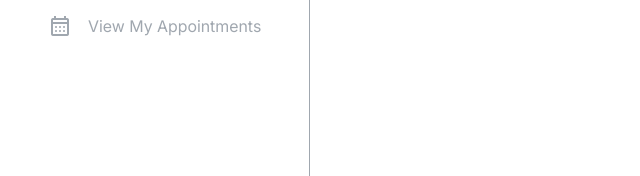
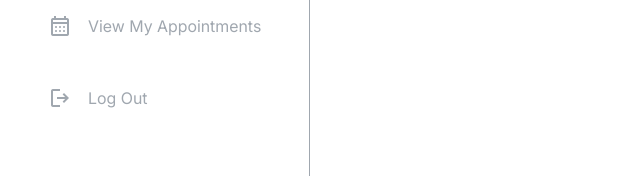
Before and after one commit to scorevi/pms-automata, a Vue app in the folder pms-project/: page /PatientView/PatientDashboard in a window 1280 px wide. Shown: the part 162-338 px from the top of the page, without its empty margins (0-640 px from the left). Built offline with nearby package versions, Linux system fonts and the light colour scheme.

Commit message:
added logout function

```diff
--- a/pms-project/src/views/PatientView.vue
+++ b/pms-project/src/views/PatientView.vue
@@ -2,9 +2,23 @@
   <div class="user-view-container flex-row">
     <div class="side-bar-container">
       <nav class="nav flex-column">
-        <router-link to="/PatientView/PatientDashboard"><span class="material-symbols-outlined">dashboard</span>Dashboard</router-link>
-        <router-link to="/PatientView/BookAppointment"><span class="material-symbols-outlined">calendar_add_on</span>Book an Appointment</router-link>
-        <router-link to="/PatientView/ViewAppointments"><span class="material-symbols-outlined">calendar_month</span>View My Appointments</router-link>
+        <router-link to="/PatientView/PatientDashboard">
+          <span class="material-symbols-outlined">dashboard</span>
+          Dashboard
+        </router-link>
+        <router-link to="/PatientView/BookAppointment">
+          <span class="material-symbols-outlined">calendar_add_on</span>
+          Book an Appointment
+        </router-link>
+        <router-link to="/PatientView/ViewAppointments">
+          <span class="material-symbols-outlined">calendar_month</span>
+          View My Appointments
+        </router-link>
+        <!-- Replace router-link with an element that calls logout -->
+        <a href="#" @click.prevent="logout">
+          <span class="material-symbols-outlined">logout</span>
+          Log Out
+        </a>
       </nav>
     </div>
     <div class="content-container">
@@ -14,8 +28,31 @@
 </template>
 
 <script>
+import { getAuth, signOut } from "firebase/auth";
+import Cookies from "js-cookie";
 
 export default {
-  name: 'PatientView',
+  name: "PatientView",
+  methods: {
+    logout() {
+      const auth = getAuth();
+      signOut(auth)
+        .then(() => {
+          // Clear cookies on logout
+          Cookies.remove("loggedIn");
+          Cookies.remove("lastActivity");
+          Cookies.remove("userRole");
+          // Redirect to the login page ("/")
+          this.$router.push("/");
+        })
+        .catch((error) => {
+          console.error("Error logging out:", error);
+        });
+    },
+  },
 };
 </script>
+
+<style scoped>
+/* Your existing styles here */
+</style>
```
